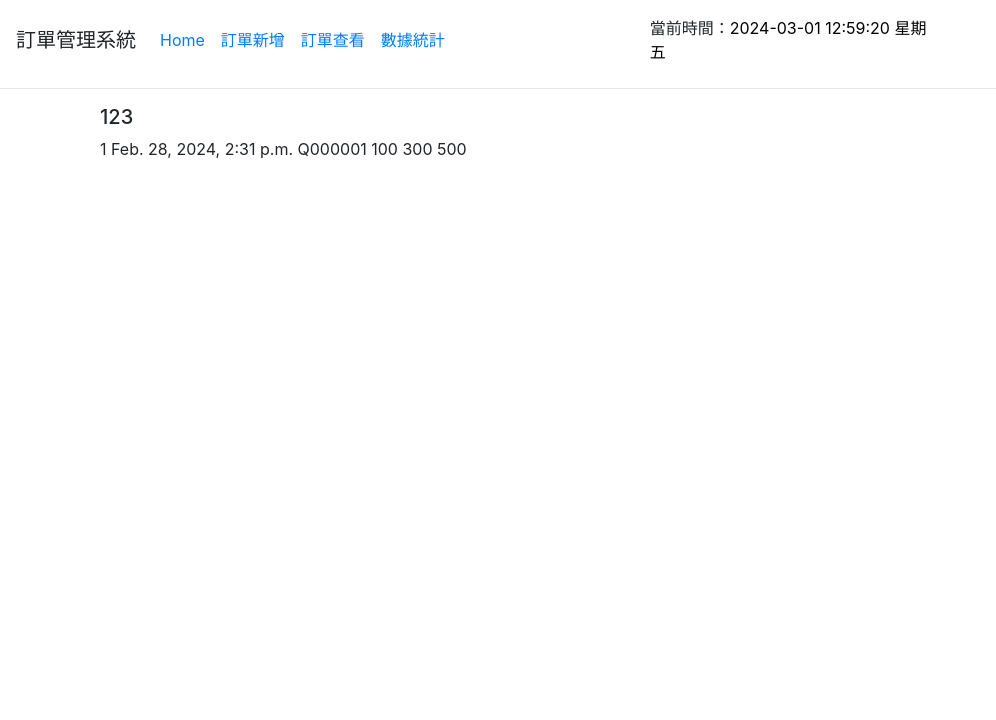
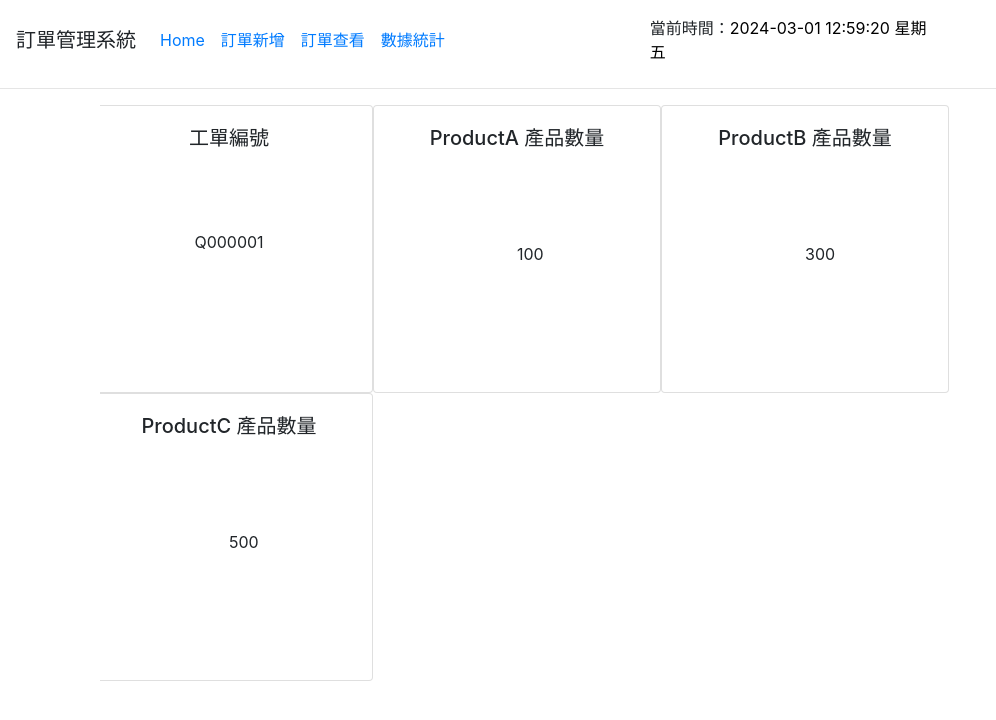
Before and after one commit to wp900622/OrderMangementSystem, a Django app: page /orderwatch/ in a window 1280 px wide. Shown: the top 720 px of the page, without its empty margins (0-996 px from the left). Run offline with Django 5.2, Linux system fonts and the light colour scheme; data comes from the database, SQL or seed files in the repository; some libraries are stand-ins or nearby versions.

Commit message:
six commit

```diff
--- a/ChartView/chart/templates/orderwatch.html
+++ b/ChartView/chart/templates/orderwatch.html
@@ -21,17 +21,54 @@
             {% for order in orders %}
                 {% if forloop.first %}
                     <div class="carousel-item active">
-                    <h5>123</h5>
+
                 {% else %}
                      <div class="carousel-item">
                 {% endif %}
+                <div class="row r-3">
 
-                    {{ order.id }}
-                   {{ order.date }}
-                    {{ order.Number_of_order }}
-                     {{ order.ProductA }}
-                     {{ order.ProductB }}
-                    {{ order.ProductC }}
+                        <div class="card" style="width: 18rem;height: 18rem">
+                             <div class="card-body text-center">
+                                  <h5 class="card-title">工單編號</h5>
+                                 <div class="position-relative text-center">
+                                        <p class="text-center" style="margin-top: 5rem;">
+                                            {{ order.Number_of_order }}
+                                        </p>
+                                 </div>
+                             </div>
+                        </div>
+                         <div class="card" style="width: 18rem; height: 18rem">
+
+
+
+                            <div class="card-body text-center">
+                                 <h5 class="card-title">ProductA 產品數量</h5>
+                                <div class="card-text text-center" >
+                                    <div class="position-relative">
+                                        <span class="position-absolute top-50 start-50 translate-middle" style="margin-top: 5rem">{{ order.ProductA }}</span>
+                                    </div>
+                                </div>
+                            </div>
+                        </div>
+                         <div class="card" style="width: 18rem;height: 18rem ">
+                            <div class="card-body text-center">
+                                  <h5 class="card-title text-center">ProductB 產品數量</h5>
+                                  <div class="position-relative">
+                                        <span class="position-absolute top-50 start-50 translate-middle" style="margin-top: 5rem">{{ order.ProductB }}</span>
+                                    </div>
+                            </div>
+                        </div>
+                         <div class="card" style="width: 18rem;height: 18rem">
+                             <div class="card-body text-center">
+                                  <h5 class="card-title text-center">ProductC 產品數量</h5>
+                                <div class="position-relative">
+                                        <span class="position-absolute top-50 start-50 translate-middle" style="margin-top: 5rem">{{ order.ProductC }}</span>
+                                    </div>
+                             </div>
+                        </div>
+
+                </div>
+
             </div>
             {% endfor %}
 
--- a/ChartView/chart/templates/product.html
+++ b/ChartView/chart/templates/product.html
@@ -28,10 +28,11 @@
       // 指定图表的配置项和数据
       var option = {
           xAxis: {
+              name: '訂單名稱',
             data: [{% for report in  reports %}'{{report.Number_of_order}}',{% endfor %}]
 
           },
-          yAxis: {},
+          yAxis: {name: '數量',},
            tooltip: {
                     trigger: 'axis',
                     axisPointer: { type: 'cross' }
```
